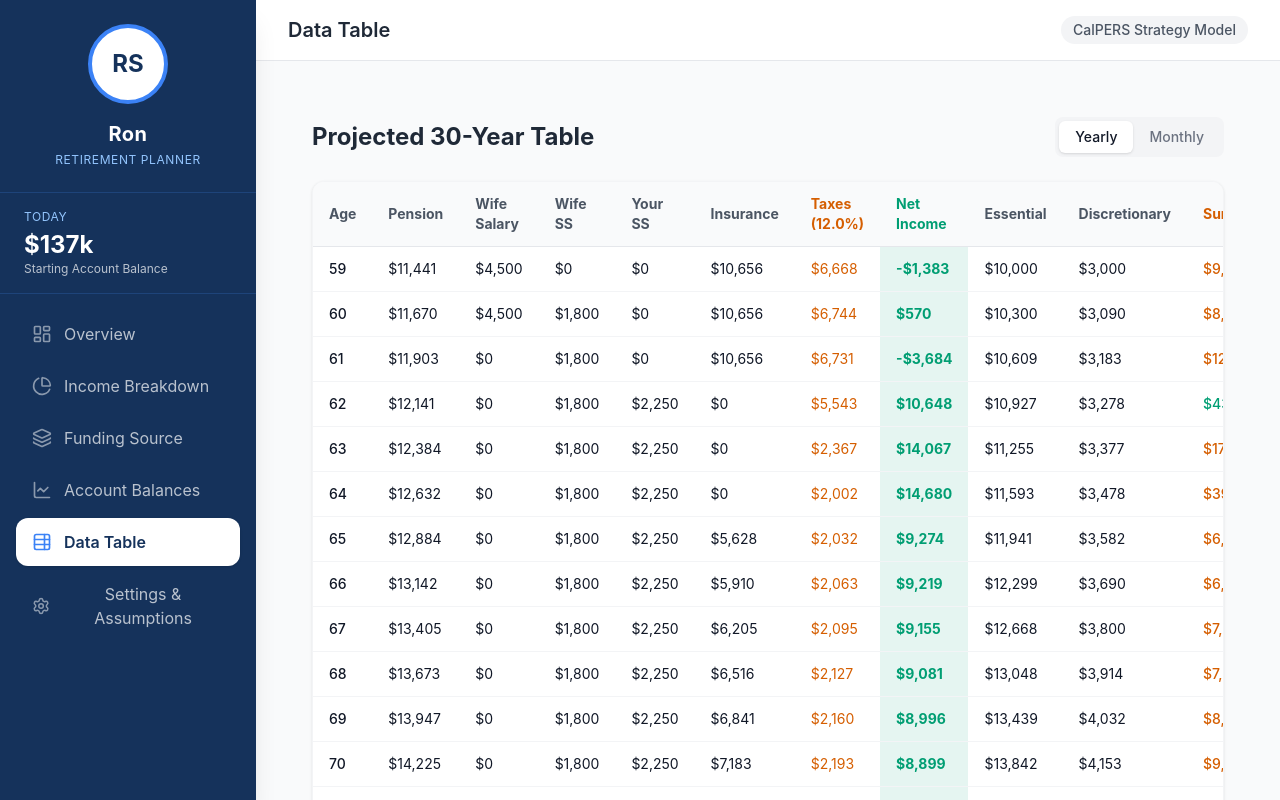
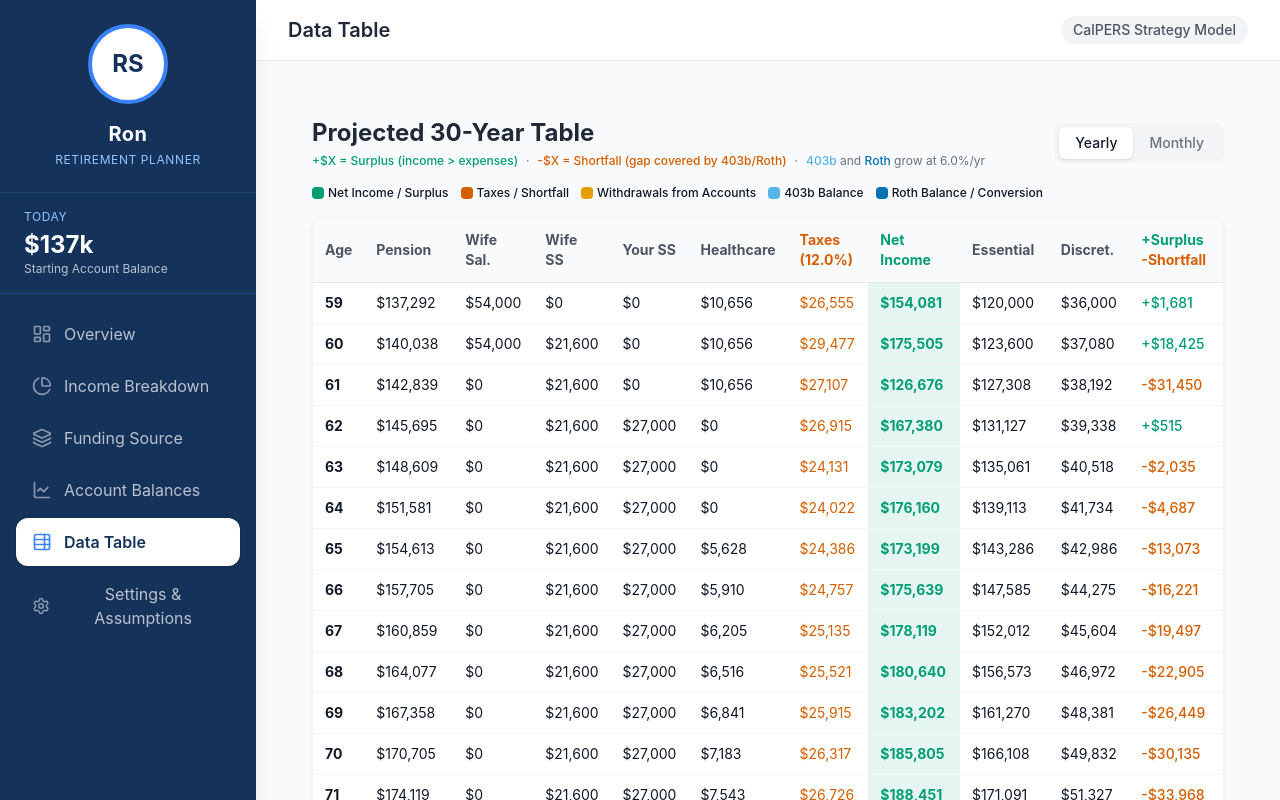
Before and after one commit to rsissons/RonRetirement, a React (Vite) app: page / in a window 1280 px wide. Both pictures are taken after a click on the button "Data Table". Built offline with nearby package versions, Linux system fonts and the light colour scheme.

Commit message:
Add withdrawal columns, signed surplus/shortfall, withdrawal %, color legend to DataTable

```diff
--- a/src/components/DataTable.tsx
+++ b/src/components/DataTable.tsx
@@ -1,6 +1,6 @@
 import { useState } from 'react';
 import type { FC } from 'react';
-import type { ProjectionResult } from '../projection';
+import type { ProjectionResult, YearlyData, MonthlyData } from '../projection';
 import type { Config } from '../config';
 
 interface Props {
@@ -11,18 +11,71 @@ interface Props {
 const formatCurrency = (value: number) =>
   new Intl.NumberFormat('en-US', { style: 'currency', currency: 'USD', maximumFractionDigits: 0 }).format(value);
 
+const formatPct = (value: number) =>
+  `${(value * 100).toFixed(1)}%`;
+
+// Signed gap: positive = surplus (+), negative = shortfall (-)
+const formatGap = (gap: number) => {
+  if (gap <= 0) {
+    // Surplus: gap is negative or zero (expenses < income)
+    return `+${formatCurrency(-gap)}`;
+  } else {
+    // Shortfall: gap is positive (expenses > income)
+    return `-${formatCurrency(gap)}`;
+  }
+};
+
 export const DataTable: FC<Props> = ({ config, projection }) => {
   const [viewMode, setViewMode] = useState<'yearly' | 'monthly'>('yearly');
 
   const yearlyRows = projection.yearly;
   const monthlyRows = projection.yearly.flatMap(y => y.months);
 
+  // Calculate start-of-year balance for withdrawal % column
+  const startBalances: Record<number, number> = {};
+  let runningBalance = config.starting403b + config.startingRoth;
+  projection.yearly.forEach(y => {
+    startBalances[y.age] = runningBalance;
+    runningBalance = y.endBalance403b + y.endBalanceRoth;
+  });
+
+  const getWithdrawalPct = (y: YearlyData) => {
+    const start = startBalances[y.age];
+    if (!start || start <= 0) return 0;
+    return (y.totalWithdrawal403b + y.totalWithdrawalRoth) / start;
+  };
+
+  const getMonthlyWithdrawalPct = (m: MonthlyData) => {
+    // Use approximate start balance for the year
+    const start = startBalances[m.age];
+    if (!start || start <= 0) return 0;
+    return ((m.withdrawal403b + m.withdrawalRoth) * 12) / start; // annualized
+  };
+
+  const COL_SURPLUS = 'text-[#009E73] font-medium';  // Blue-green = good
+  const COL_SHORTFALL = 'text-[#D55E00] font-medium'; // Vermillion = gap
+  const COL_TAXES = 'text-[#D55E00]';
+  const COL_NET = 'font-bold bg-[#009E73]/10 text-[#009E73]';
+  const COL_403B = 'text-[#56B4E9] font-medium';
+  const COL_ROTH = 'text-[#0072B2] font-medium';
+  const COL_CONV = 'text-[#0072B2]';
+  const COL_WITHD = 'text-[#E69F00]'; // Orange for withdrawals
+
   return (
     <div className="p-6">
-      <div className="flex justify-between items-center mb-6">
+      <div className="flex justify-between items-center mb-4">
+        <div>
           <h2 className="text-2xl font-bold text-gray-800">Projected 30-Year Table</h2>
+          <p className="text-xs text-gray-500 mt-1">
+            <span className={COL_SURPLUS}>+$X = Surplus (income &gt; expenses)</span>
+            <span className="mx-2">·</span>
+            <span className={COL_SHORTFALL}>-$X = Shortfall (gap covered by 403b/Roth)</span>
+            <span className="mx-2">·</span>
+            <span className={COL_403B}>403b</span> and <span className={COL_ROTH}>Roth</span> grow at {(config.annualReturn * 100).toFixed(1)}%/yr
+          </p>
+        </div>
 
-        <div className="flex bg-gray-100 p-1 rounded-lg">
+        <div className="flex bg-gray-100 p-1 rounded-lg shrink-0 ml-4">
           <button
             onClick={() => setViewMode('yearly')}
             className={`px-4 py-1.5 rounded-md text-sm font-medium transition-all ${viewMode === 'yearly' ? 'bg-white shadow-sm text-gray-900' : 'text-gray-500 hover:text-gray-700'}`}
@@ -38,69 +91,112 @@ export const DataTable: FC<Props> = ({ config, projection }) => {
         </div>
       </div>
 
+      {/* Color Legend */}
+      <div className="flex flex-wrap gap-3 mb-4 text-xs font-medium">
+        <span className="flex items-center gap-1"><span className="w-3 h-3 rounded-sm inline-block" style={{background:'#009E73'}}></span>Net Income / Surplus</span>
+        <span className="flex items-center gap-1"><span className="w-3 h-3 rounded-sm inline-block" style={{background:'#D55E00'}}></span>Taxes / Shortfall</span>
+        <span className="flex items-center gap-1"><span className="w-3 h-3 rounded-sm inline-block" style={{background:'#E69F00'}}></span>Withdrawals from Accounts</span>
+        <span className="flex items-center gap-1"><span className="w-3 h-3 rounded-sm inline-block" style={{background:'#56B4E9'}}></span>403b Balance</span>
+        <span className="flex items-center gap-1"><span className="w-3 h-3 rounded-sm inline-block" style={{background:'#0072B2'}}></span>Roth Balance / Conversion</span>
+      </div>
+
       <div className="bg-white rounded-xl shadow-sm border border-gray-100 overflow-hidden">
-        <div className="overflow-x-auto max-h-[800px] overflow-y-auto">
+        <div className="overflow-x-auto max-h-[750px] overflow-y-auto">
           <table className="w-full text-sm text-left relative">
             <thead className="bg-gray-50 text-gray-600 font-medium border-b border-gray-200 sticky top-0 z-10">
               <tr>
-                <th className="px-4 py-3">Age {viewMode === 'monthly' && '(Mo)'}</th>
-                <th className="px-4 py-3">Pension</th>
-                <th className="px-4 py-3">Wife Salary</th>
-                <th className="px-4 py-3">Wife SS</th>
-                <th className="px-4 py-3">Your SS</th>
-                <th className="px-4 py-3">Insurance</th>
-                <th className="px-4 py-3 text-[#D55E00]">Taxes ({(config.effectiveTaxRate * 100).toFixed(1)}%)</th>
-                <th className="px-4 py-3 font-bold text-[#009E73]">Net Income</th>
-                <th className="px-4 py-3">Essential</th>
-                <th className="px-4 py-3">Discretionary</th>
-                <th className="px-4 py-3 text-[#D55E00]">Surplus/Shortfall</th>
-                <th className="px-4 py-3 text-[#0072B2]">Roth Conv</th>
-                <th className="px-4 py-3 text-[#56B4E9]">403b End</th>
-                <th className="px-4 py-3 text-[#0072B2]">Roth End</th>
+                <th className="px-3 py-3 whitespace-nowrap">Age {viewMode === 'monthly' && '(Mo)'}</th>
+                <th className="px-3 py-3">Pension</th>
+                <th className="px-3 py-3">Wife Sal.</th>
+                <th className="px-3 py-3">Wife SS</th>
+                <th className="px-3 py-3">Your SS</th>
+                <th className="px-3 py-3">Healthcare</th>
+                <th className={`px-3 py-3 ${COL_TAXES}`}>Taxes ({(config.effectiveTaxRate * 100).toFixed(1)}%)</th>
+                <th className={`px-3 py-3 font-bold text-[#009E73]`}>Net Income</th>
+                <th className="px-3 py-3">Essential</th>
+                <th className="px-3 py-3">Discret.</th>
+                <th className={`px-3 py-3 text-[#009E73]`}>+Surplus<br/><span className="text-[#D55E00]">-Shortfall</span></th>
+                <th className={`px-3 py-3 ${COL_WITHD}`}>403b<br/>Withdrawal</th>
+                <th className={`px-3 py-3 ${COL_WITHD}`}>Roth<br/>Withdrawal</th>
+                <th className={`px-3 py-3 ${COL_WITHD} whitespace-nowrap`}>Withdraw<br/>% (Ann.)</th>
+                <th className={`px-3 py-3 ${COL_CONV}`}>Roth<br/>Conv.</th>
+                <th className={`px-3 py-3 ${COL_403B}`}>403b<br/>Balance</th>
+                <th className={`px-3 py-3 ${COL_ROTH}`}>Roth<br/>Balance</th>
               </tr>
             </thead>
             <tbody className="divide-y divide-gray-100">
-              {viewMode === 'yearly' && yearlyRows.map((y) => (
+
+              {viewMode === 'yearly' && yearlyRows.map((y) => {
+                const wPct = getWithdrawalPct(y);
+                const isShortfall = y.totalGap > 0;
+                return (
                   <tr key={`y-${y.age}`} className="hover:bg-gray-50 transition-colors">
-                  <td className="px-4 py-3 font-medium text-gray-900">{y.age}</td>
-                  <td className="px-4 py-3">{formatCurrency(y.totalPension)}</td>
-                  <td className="px-4 py-3">{formatCurrency(y.totalWifeSalary)}</td>
-                  <td className="px-4 py-3">{formatCurrency(y.totalWifeSS)}</td>
-                  <td className="px-4 py-3">{formatCurrency(y.totalYourSS)}</td>
-                  <td className="px-4 py-3">{formatCurrency(y.totalInsurance + y.totalMedicare)}</td>
-                  <td className="px-4 py-3 text-[#D55E00]">{formatCurrency(y.totalTaxes)}</td>
-                  <td className="px-4 py-3 font-bold bg-[#009E73]/10 text-[#009E73]">{formatCurrency(y.totalNetIncome)}</td>
-                  <td className="px-4 py-3">{formatCurrency(y.totalEssentialSpending)}</td>
-                  <td className="px-4 py-3">{formatCurrency(y.totalDiscretionarySpending)}</td>
-                  <td className={`px-4 py-3 font-medium ${y.totalGap > 0 ? 'text-[#D55E00]' : 'text-[#009E73]'}`}>
-                    {y.totalGap > 0 ? formatCurrency(y.totalGap) : formatCurrency(-y.totalGap)}
+                    <td className="px-3 py-2.5 font-bold text-gray-900 whitespace-nowrap">{y.age}</td>
+                    <td className="px-3 py-2.5">{formatCurrency(y.totalPension)}</td>
+                    <td className="px-3 py-2.5">{formatCurrency(y.totalWifeSalary)}</td>
+                    <td className="px-3 py-2.5">{formatCurrency(y.totalWifeSS)}</td>
+                    <td className="px-3 py-2.5">{formatCurrency(y.totalYourSS)}</td>
+                    <td className="px-3 py-2.5">{formatCurrency(y.totalInsurance + y.totalMedicare)}</td>
+                    <td className={`px-3 py-2.5 ${COL_TAXES}`}>{formatCurrency(y.totalTaxes)}</td>
+                    <td className={`px-3 py-2.5 ${COL_NET}`}>{formatCurrency(y.totalNetIncome)}</td>
+                    <td className="px-3 py-2.5">{formatCurrency(y.totalEssentialSpending)}</td>
+                    <td className="px-3 py-2.5">{formatCurrency(y.totalDiscretionarySpending)}</td>
+                    <td className={`px-3 py-2.5 ${isShortfall ? COL_SHORTFALL : COL_SURPLUS}`}>
+                      {formatGap(y.totalGap)}
                     </td>
-                  <td className="px-4 py-3 text-[#0072B2]">{formatCurrency(y.totalConversionToRoth)}</td>
-                  <td className="px-4 py-3 font-medium text-[#56B4E9]">{formatCurrency(y.endBalance403b)}</td>
-                  <td className="px-4 py-3 font-medium text-[#0072B2]">{formatCurrency(y.endBalanceRoth)}</td>
+                    <td className={`px-3 py-2.5 ${COL_WITHD}`}>
+                      {y.totalWithdrawal403b > 0 ? formatCurrency(y.totalWithdrawal403b) : '—'}
+                    </td>
+                    <td className={`px-3 py-2.5 ${COL_WITHD}`}>
+                      {y.totalWithdrawalRoth > 0 ? formatCurrency(y.totalWithdrawalRoth) : '—'}
+                    </td>
+                    <td className={`px-3 py-2.5 ${wPct > 0.04 ? COL_SHORTFALL : wPct > 0 ? COL_WITHD : 'text-gray-400'}`}>
+                      {wPct > 0 ? formatPct(wPct) : '—'}
+                    </td>
+                    <td className={`px-3 py-2.5 ${COL_CONV}`}>
+                      {y.totalConversionToRoth > 0 ? formatCurrency(y.totalConversionToRoth) : '—'}
+                    </td>
+                    <td className={`px-3 py-2.5 ${COL_403B}`}>{formatCurrency(y.endBalance403b)}</td>
+                    <td className={`px-3 py-2.5 ${COL_ROTH}`}>{formatCurrency(y.endBalanceRoth)}</td>
                   </tr>
-              ))}
+                );
+              })}
 
-              {viewMode === 'monthly' && monthlyRows.map((m, idx) => (
+              {viewMode === 'monthly' && monthlyRows.map((m, idx) => {
+                const wPct = getMonthlyWithdrawalPct(m);
+                const isShortfall = m.gap > 0;
+                return (
                   <tr key={`m-${idx}`} className="hover:bg-gray-50 transition-colors">
-                  <td className="px-4 py-3 font-medium text-gray-900">{m.age} ({m.monthIndex + 1})</td>
-                  <td className="px-4 py-3">{formatCurrency(m.pension)}</td>
-                  <td className="px-4 py-3">{formatCurrency(m.wifeSalary)}</td>
-                  <td className="px-4 py-3">{formatCurrency(m.wifeSS)}</td>
-                  <td className="px-4 py-3">{formatCurrency(m.yourSS)}</td>
-                  <td className="px-4 py-3">{formatCurrency(m.insurance + m.medicare)}</td>
-                  <td className="px-4 py-3 text-[#D55E00]">{formatCurrency(m.taxes)}</td>
-                  <td className="px-4 py-3 font-bold bg-[#009E73]/10 text-[#009E73]">{formatCurrency(m.netIncome)}</td>
-                  <td className="px-4 py-3">{formatCurrency(m.essentialSpending)}</td>
-                  <td className="px-4 py-3">{formatCurrency(m.discretionarySpending)}</td>
-                  <td className={`px-4 py-3 font-medium ${m.gap > 0 ? 'text-[#D55E00]' : 'text-[#009E73]'}`}>
-                    {m.gap > 0 ? formatCurrency(m.gap) : formatCurrency(-m.gap)}
+                    <td className="px-3 py-2 font-medium text-gray-900 whitespace-nowrap">{m.age} / Mo {m.monthIndex + 1}</td>
+                    <td className="px-3 py-2">{formatCurrency(m.pension)}</td>
+                    <td className="px-3 py-2">{formatCurrency(m.wifeSalary)}</td>
+                    <td className="px-3 py-2">{formatCurrency(m.wifeSS)}</td>
+                    <td className="px-3 py-2">{formatCurrency(m.yourSS)}</td>
+                    <td className="px-3 py-2">{formatCurrency(m.insurance + m.medicare)}</td>
+                    <td className={`px-3 py-2 ${COL_TAXES}`}>{formatCurrency(m.taxes)}</td>
+                    <td className={`px-3 py-2 ${COL_NET}`}>{formatCurrency(m.netIncome)}</td>
+                    <td className="px-3 py-2">{formatCurrency(m.essentialSpending)}</td>
+                    <td className="px-3 py-2">{formatCurrency(m.discretionarySpending)}</td>
+                    <td className={`px-3 py-2 ${isShortfall ? COL_SHORTFALL : COL_SURPLUS}`}>
+                      {formatGap(m.gap)}
                     </td>
-                  <td className="px-4 py-3 text-[#0072B2]">{formatCurrency(m.conversionToRoth)}</td>
-                  <td className="px-4 py-3 font-medium text-[#56B4E9]">{formatCurrency(m.balance403b)}</td>
-                  <td className="px-4 py-3 font-medium text-[#0072B2]">{formatCurrency(m.balanceRoth)}</td>
+                    <td className={`px-3 py-2 ${COL_WITHD}`}>
+                      {m.withdrawal403b > 0 ? formatCurrency(m.withdrawal403b) : '—'}
+                    </td>
+                    <td className={`px-3 py-2 ${COL_WITHD}`}>
+                      {m.withdrawalRoth > 0 ? formatCurrency(m.withdrawalRoth) : '—'}
+                    </td>
+                    <td className={`px-3 py-2 ${wPct > 0.04 ? COL_SHORTFALL : wPct > 0 ? COL_WITHD : 'text-gray-400'}`}>
+                      {wPct > 0 ? formatPct(wPct) : '—'}
+                    </td>
+                    <td className={`px-3 py-2 ${COL_CONV}`}>
+                      {m.conversionToRoth > 0 ? formatCurrency(m.conversionToRoth) : '—'}
+                    </td>
+                    <td className={`px-3 py-2 ${COL_403B}`}>{formatCurrency(m.balance403b)}</td>
+                    <td className={`px-3 py-2 ${COL_ROTH}`}>{formatCurrency(m.balanceRoth)}</td>
                   </tr>
-              ))}
+                );
+              })}
             </tbody>
           </table>
         </div>
--- a/src/projection.ts
+++ b/src/projection.ts
@@ -85,6 +85,8 @@ export function calculateProjection(config: Config): ProjectionResult {
   let current403b = config.starting403b;
   let currentRoth = config.startingRoth;
 
+  // All config spending/income values are MONTHLY figures.
+  // currentPension tracks the monthly pension amount, inflated by COLA each year.
   let currentPension = config.pensionStart;
   let currentEssentialSpending = config.essentialSpending;
   let currentDiscretionarySpending = config.discretionarySpending;
@@ -149,19 +151,21 @@ export function calculateProjection(config: Config): ProjectionResult {
       current403b *= (1 + (config.annualReturn / 12));
       currentRoth *= (1 + (config.annualReturn / 12));
 
-      const pension = currentPension / 12;
-      const wifeSalary = year < 2 ? config.wifeSalaryYears1_2 / 12 : 0; // Using wifeSalaryYears1_2 as the monthly salary for the first 2 years
+      // All values below are MONTHLY — config stores monthly figures already.
+      const pension = currentPension;
+      const wifeSalary = year < 2 ? config.wifeSalaryYears1_2 : 0;
 
-      // Wife SS starts
-      const wifeSS = currentAge >= config.wifeSSStartAge ? config.wifeSS / 12 : 0;
+      // Wife SS starts (monthly amount from config)
+      const wifeSS = currentAge >= config.wifeSSStartAge ? config.wifeSS : 0;
 
-      // Your SS starts
-      const yourSS = currentAge >= config.yourSSStartAge ? config.yourSS / 12 : 0;
+      // Your SS starts (monthly amount from config)
+      const yourSS = currentAge >= config.yourSSStartAge ? config.yourSS : 0;
 
       const totalIncome = pension + wifeSalary + wifeSS + yourSS;
 
-      const essentialSpending = currentEssentialSpending / 12;
-      const discretionarySpending = currentDiscretionarySpending / 12;
+      // Essential and discretionary are monthly from config
+      const essentialSpending = currentEssentialSpending;
+      const discretionarySpending = currentDiscretionarySpending;
       // Insurance stops when you reach the end age
       const insurance = currentAge <= config.insuranceEndAge ? config.insurancePremium : 0;
       // Medicare starts at age 65
```
Lines whose indentation alone changed are shown as unchanged.
